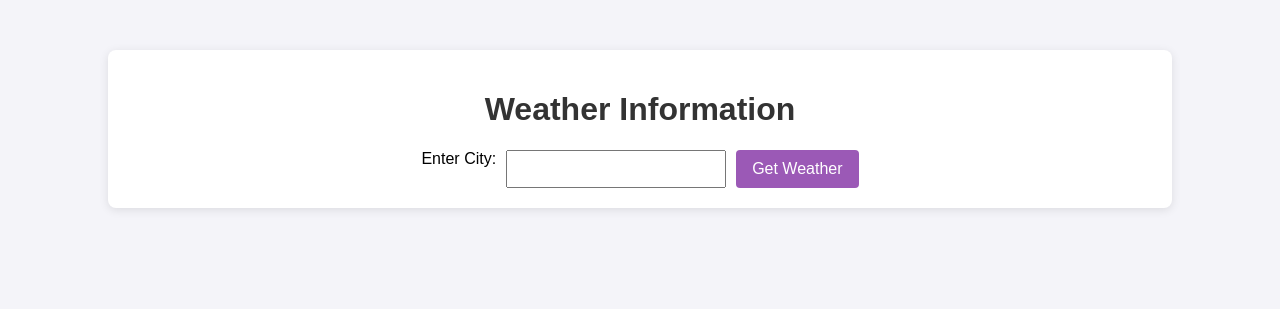
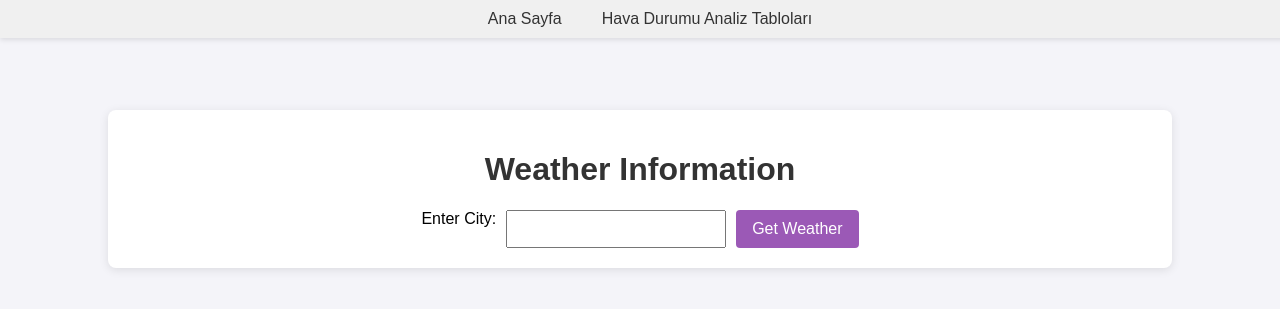
Before and after one commit to Optimesm-a/weather-app78, a Flask app: page / in a window 1280 px wide. Shown: the top 309 px of the page. Run offline with Flask 3, Linux system fonts and the light colour scheme.

Commit message:
Proje tamamlandı ve son hali eklendi

```diff
--- a/app.py
+++ b/app.py
@@ -3,39 +3,44 @@ import requests
 import os
 from dotenv import load_dotenv
 
-#.env dosyasını yüklemek için olan kısım
 load_dotenv()
 
 app = Flask(__name__)
 
 @app.route('/')
-def home():
+def index():
     return render_template('index.html')
 
 @app.route('/weather', methods=['POST'])
-def weather():
+def weather():  # weather() fonksiyonu burada başlıyor
     city = request.form['city']
-    api_key = os.getenv('WEATHER_API_KEY')  #API anahtarını .env dosyasından almayı anlatan kod
+    api_key = os.getenv('WEATHER_API_KEY')
 
     if not api_key:
         return render_template('index.html', error="API key is missing.")
 
-    url = f'http://api.openweathermap.org/data/2.5/weather?q={city}&appid={api_key}&units=metric'
-    response = requests.get(url)
-    data = response.json()
+    API_URL = f'http://api.openweathermap.org/data/2.5/weather?q={city}&appid={api_key}&units=metric'
+    try:
+        response = requests.get(API_URL)
+        response.raise_for_status()  # HTTP hatalarını kontrol et
+        data = response.json()
 
-    if data.get('cod') != 200:
-        return render_template('index.html', error="City not found.")
+        weather_data = {
+            'city': city,
+            'temperature': data['main']['temp'],
+            'description': data['weather'][0]['description'],
+            'humidity': data['main']['humidity'],
+            'pressure': data['main']['pressure'],
+        }
 
-    weather_data = {
-        'city': city,
-        'temperature': data['main']['temp'],
-        'description': data['weather'][0]['description'],
-        'humidity': data['main']['humidity'],
-        'pressure': data['main']['pressure'],
-    }
+        return render_template('weather.html', weather=weather_data)
 
-    return render_template('weather.html', weather=weather_data)
+    except requests.exceptions.RequestException as e:
+        return render_template('index.html', error=f"Error fetching weather data: {e}")
+    except (KeyError, TypeError) as e:
+        return render_template('index.html', error=f"Error parsing weather data: {e}")
+
+# weather() fonksiyonu burada bitiyor
 
 if __name__ == '__main__':
     app.run(debug=True)
--- a/static/style.css
+++ b/static/style.css
@@ -78,3 +78,42 @@ tr:hover {
     text-align: center;
     margin-top: 20px;
 }
+
+.navbar {
+    background-color: #f0f0f0; /* Açık gri bir arka plan rengi */
+    padding: 10px; /* İç boşluk */
+    position: fixed; /* Sayfanın üstünde sabit kalmasını sağlar */
+    top: 0; /* En üstte konumlanır */
+    left: 0; /* En solda konumlanır */
+    width: 100%; /* Tam genişlik */
+    z-index: 100; /* Diğer öğelerin üzerinde görünmesini sağlar */
+    box-shadow: 0 2px 5px rgba(0, 0, 0, 0.1); /* Gölge efekti (isteğe bağlı) */
+}
+
+.navbar ul {
+    list-style: none; /* Madde işaretlerini kaldır */
+    margin: 0;
+    padding: 0;
+    display: flex; /* Yatay olarak sırala */
+    justify-content: center; /* Ortala */
+}
+
+.navbar li {
+    margin: 0 10px; /* Sağa ve sola boşluk */
+}
+
+.navbar a {
+    text-decoration: none; /* Bağlantı alt çizgisini kaldır */
+    color: #333; /* Koyu gri bir renk */
+    padding: 5px 10px; /* İç boşluk */
+    border-radius: 5px; /* Köşeleri yuvarla (isteğe bağlı) */
+}
+
+/* İsteğe bağlı: Bağlantı üzerine gelindiğinde renk değiştir */
+.navbar a:hover {
+    background-color: #ddd; /* Biraz daha koyu gri bir arka plan */
+}
+
+main {
+    padding-top: 60px; /* Navigasyon çubuğunun yüksekliği kadar üst boşluk */
+}
--- a/templates/index.html
+++ b/templates/index.html
@@ -1,27 +1,14 @@
-<!-- templates/index.html -->
-<!DOCTYPE html>
-<html lang="en">
-<head>
-    <meta charset="UTF-8">
-    <meta name="viewport" content="width=device-width, initial-scale=1.0">
-    <title>Weather App</title>
-    <link rel="stylesheet" href="{{ url_for('static', filename='style.css') }}">
-</head>
-<body>
-    <div class="container">
+{% extends 'layout.html' %}  {% block content %}  <div class="container">
     <h1>Weather Information</h1>
 
-        <!-- Form to enter city -->
     <form action="/weather" method="POST">
         <label for="city">Enter City:</label>
         <input type="text" id="city" name="city" required>
         <button type="submit">Get Weather</button>
     </form>
 
-        <!-- Display error message if exists -->
     {% if error %}
         <p class="error">{{ error }}</p>
     {% endif %}
 </div>
-</body>
-</html>
+{% endblock %}
--- /dev/null
+++ b/templates/layout.html
@@ -0,0 +1,19 @@
+<!DOCTYPE html>
+<html>
+<head>
+    <title>Hava Durumu Uygulaması</title>
+    <link rel="stylesheet" href="{{ url_for('static', filename='style.css') }}">
+</head>
+<body>
+    <nav class="navbar">
+        <ul>
+            <li><a href="{{ url_for('index') }}">Ana Sayfa</a></li>
+            <li><a href="#">Hava Durumu Analiz Tabloları </a></li>
+        </ul>
+    </nav>
+    <main>
+        {% block content %}
+        {% endblock %}
+    </main>
+</body>
+</html>
```
Lines whose indentation alone changed are shown as unchanged.
